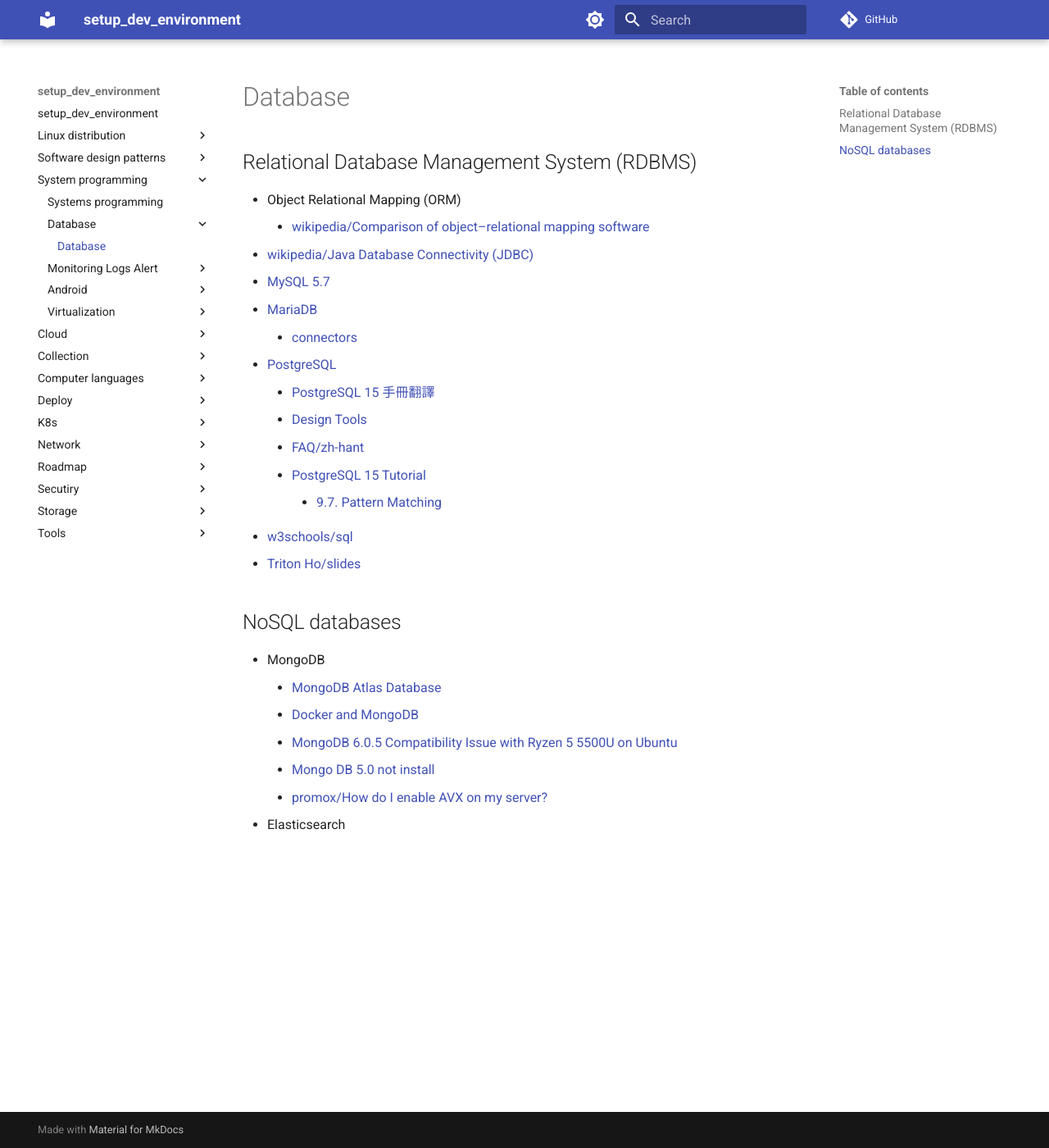
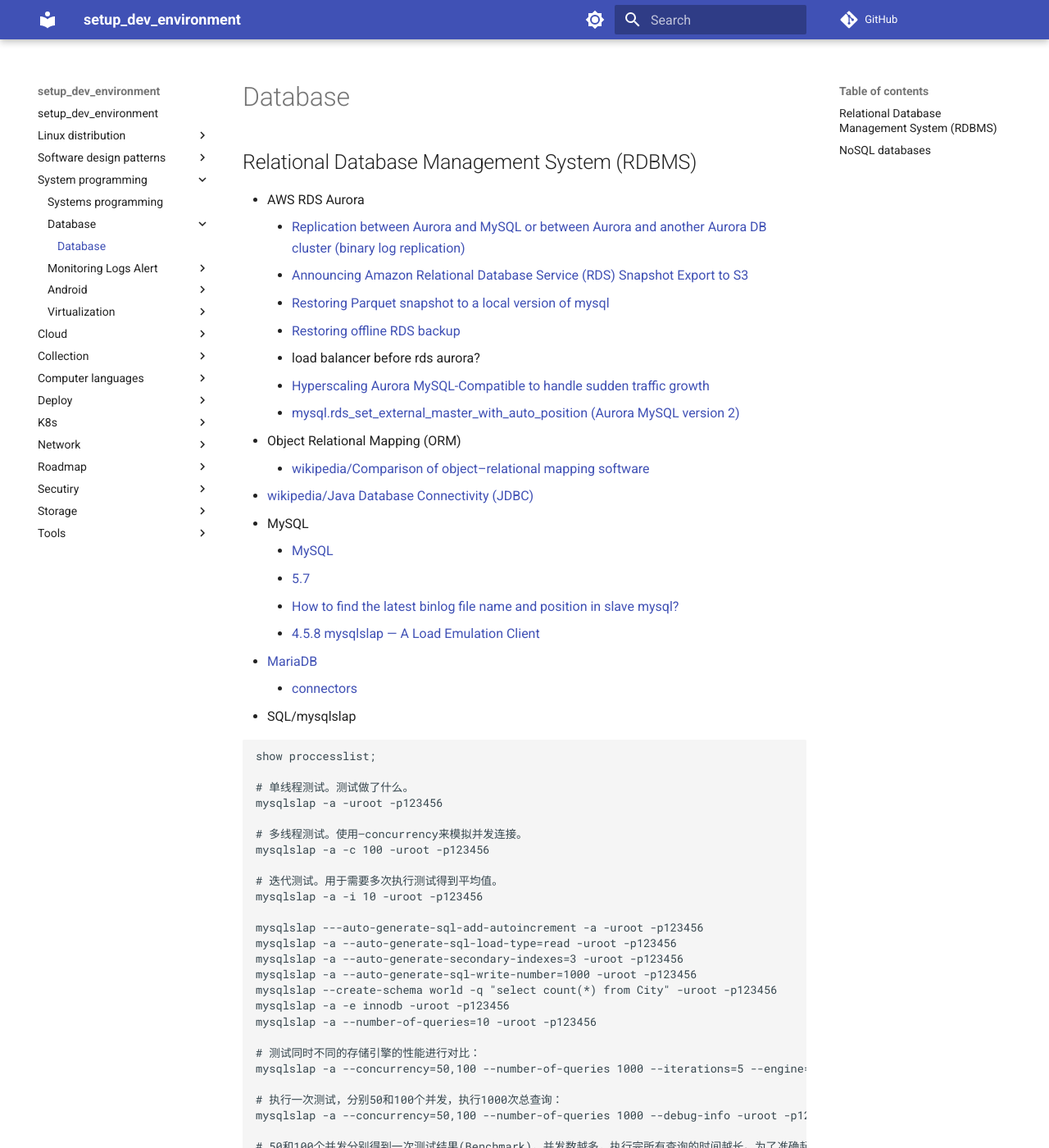
Before and after one commit to hong539/setup_dev_environment, an MkDocs documentation site: the page built from docs/System programming/Database/database.md, in a window 1280 px wide and 1400 px high. Shown: the whole window at 82% size. Built offline with MkDocs 1.6.1 and Material for MkDocs 9.7.7, drawn with Linux system fonts in a browser that asks for light colours; comment, search, counter and statistics services are not loaded; some of the changed text lies outside the part shown.

Commit message:
Update docs

````diff
--- a/docs/System programming/Database/database.md
+++ b/docs/System programming/Database/database.md
@@ -2,13 +2,56 @@
 
 ## Relational Database Management System (RDBMS)
 
+* AWS RDS Aurora
+    * [Replication between Aurora and MySQL or between Aurora and another Aurora DB cluster (binary log replication)](https://docs.aws.amazon.com/AmazonRDS/latest/AuroraUserGuide/AuroraMySQL.Replication.MySQL.html#AuroraMySQL.Replication.MySQL.EnableReplication)
+    * [Announcing Amazon Relational Database Service (RDS) Snapshot Export to S3](https://aws.amazon.com/about-aws/whats-new/2020/01/announcing-amazon-relational-database-service-snapshot-export-to-s3/)
+    * [Restoring Parquet snapshot to a local version of mysql](https://community.zenduty.com/t/restoring-parquet-snapshot-to-a-local-version-of-mysql/536)
+    * [Restoring offline RDS backup](https://repost.aws/questions/QURz9CEECqQtef24xykUo_IQ/restoring-offline-rds-backup)
+    * load balancer before rds aurora?
+    * [Hyperscaling Aurora MySQL-Compatible to handle sudden traffic growth](https://docs.aws.amazon.com/prescriptive-guidance/latest/hyperscale-aurora-mysql/manage-connections.html)
+    * [mysql.rds_set_external_master_with_auto_position (Aurora MySQL version 2)](https://docs.aws.amazon.com/AmazonRDS/latest/AuroraUserGuide/mysql-stored-proc-replicating.html#mysql_rds_set_external_master_with_auto_position)
 * Object Relational Mapping (ORM)
     * [wikipedia/Comparison of object–relational mapping software](https://en.wikipedia.org/wiki/Comparison_of_object%E2%80%93relational_mapping_software)
 * [wikipedia/Java Database Connectivity (JDBC)](https://en.wikipedia.org/wiki/Java_Database_Connectivity)
-* [MySQL](https://www.mysql.com/)
-    [5.7](https://dev.mysql.com/doc/refman/5.7/en/default-privileges.html)
+* MySQL
+    * [MySQL](https://www.mysql.com/)
+    * [5.7](https://dev.mysql.com/doc/refman/5.7/en/default-privileges.html)
+    * [How to find the latest binlog file name and position in slave mysql?](https://stackoverflow.com/questions/76990896/how-to-find-the-latest-binlog-file-name-and-position-in-slave-mysql)
+    * [4.5.8 mysqlslap — A Load Emulation Client](https://dev.mysql.com/doc/refman/5.7/en/mysqlslap.html)
 * [MariaDB](https://mariadb.com/)
     * [connectors](https://mariadb.com/kb/en/connectors/)
+* SQL/mysqlslap
+
+```sql
+show proccesslist;
+
+# 单线程测试。测试做了什么。
+mysqlslap -a -uroot -p123456
+
+# 多线程测试。使用–concurrency来模拟并发连接。
+mysqlslap -a -c 100 -uroot -p123456
+
+# 迭代测试。用于需要多次执行测试得到平均值。
+mysqlslap -a -i 10 -uroot -p123456
+
+mysqlslap ---auto-generate-sql-add-autoincrement -a -uroot -p123456
+mysqlslap -a --auto-generate-sql-load-type=read -uroot -p123456
+mysqlslap -a --auto-generate-secondary-indexes=3 -uroot -p123456
+mysqlslap -a --auto-generate-sql-write-number=1000 -uroot -p123456
+mysqlslap --create-schema world -q "select count(*) from City" -uroot -p123456
+mysqlslap -a -e innodb -uroot -p123456
+mysqlslap -a --number-of-queries=10 -uroot -p123456
+
+# 测试同时不同的存储引擎的性能进行对比：
+mysqlslap -a --concurrency=50,100 --number-of-queries 1000 --iterations=5 --engine=myisam,innodb --debug-info -uroot -p123456
+
+# 执行一次测试，分别50和100个并发，执行1000次总查询：
+mysqlslap -a --concurrency=50,100 --number-of-queries 1000 --debug-info -uroot -p123456
+
+# 50和100个并发分别得到一次测试结果(Benchmark)，并发数越多，执行完所有查询的时间越长。为了准确起见，可以多迭代测试几次:
+mysqlslap -a --concurrency=50,100 --number-of-queries 1000 --iterations=5 --debug-info -uroot -p123456
+```
+
 * [PostgreSQL](https://www.postgresql.org/)
     * [PostgreSQL 15 手冊翻譯](https://docs.postgresql.tw/v/15/)
     * [Design Tools](https://wiki.postgresql.org/wiki/Design_Tools)
````
Also changed, not shown: docs/cloud/cloud.md (+0 -5 lines).
